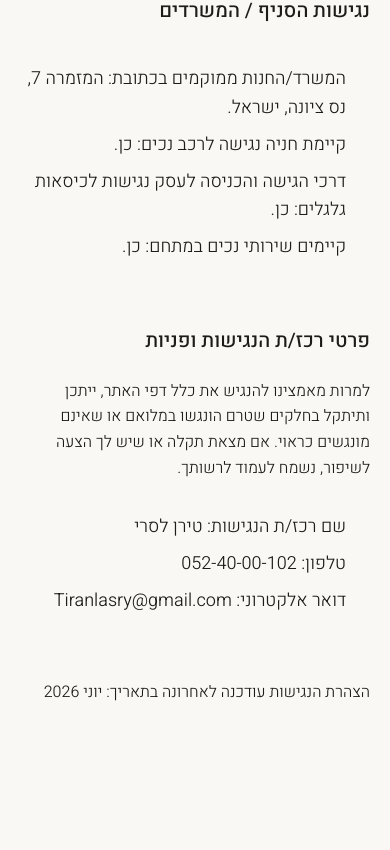
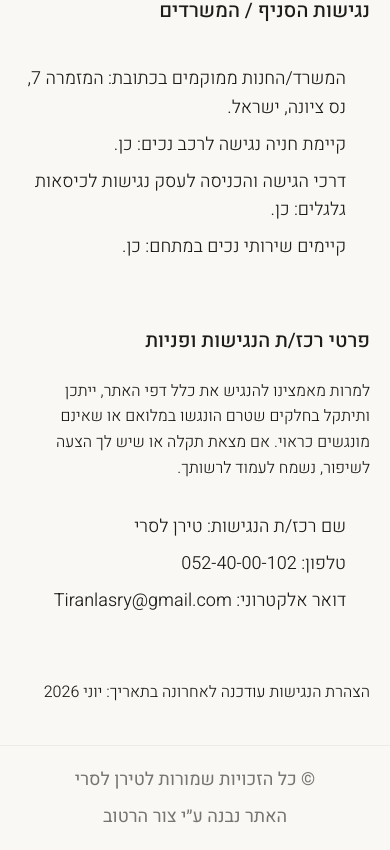
Before and after one commit to Tsoorh/lighting-store-frontend, a React (Vite) app: page /accessibility in a window 390 px wide. Shown: the part 1040-1890 px from the top of the page. Before the commit the page ends 1785 px from the top, so only its background shows below. Built offline with nearby package versions, Linux system fonts and the light colour scheme.

Commit message:
feat: implement AppFooter component with responsive design and localization support

```diff
--- /dev/null
+++ b/src/assets/styles/cmps/AppFooter.css
@@ -0,0 +1,21 @@
+.app-footer {
+    display: flex;
+    justify-content: space-between;
+    align-items: center;
+    padding: 20px 80px;
+    background-color: var(--header-bgc);
+    border-top: 1px solid rgba(0, 0, 0, 0.05);
+    font-family: 'Heebo', sans-serif;
+    font-size: 14px;
+    color: rgba(30, 28, 25, 0.6);
+    grid-area: footer;
+}
+
+@media (max-width: 768px) {
+    .app-footer {
+        flex-direction: column;
+        gap: 10px;
+        padding: 20px;
+        text-align: center;
+    }
+}
--- a/src/assets/styles/cmps/AppHeader.css
+++ b/src/assets/styles/cmps/AppHeader.css
@@ -9,6 +9,15 @@
     height: 104px;
     background: var(--header-bgc);
     z-index: 1000;
+    transition: transform 0.3s ease-in-out, box-shadow 0.3s ease-in-out;
+}
+
+.app-header.header-hidden {
+    transform: translateY(-100%);
+}
+
+.app-header.scrolled {
+    box-shadow: 0 2px 10px rgba(0, 0, 0, 0.05);
 }
 
 .logo {
--- a/src/assets/styles/main.css
+++ b/src/assets/styles/main.css
@@ -15,6 +15,7 @@
 @import "./cmps/ProductList.css";
 @import "./cmps/ProductDetails.css";
 @import "./cmps/MenuModal.css";
+@import "./cmps/AppFooter.css";
 
 
 /* pages */
--- a/src/cmps/AppFooter.tsx
+++ b/src/cmps/AppFooter.tsx
@@ -1,7 +1,22 @@
+import { useLanguage } from '../hooks/useLanguage';
+import '../assets/styles/cmps/AppFooter.css';
+
 export const AppFooter = () => {
+    const { language } = useLanguage();
+    const isEn = language === 'en';
+
     return (
-        <div>
-
-        </div>
-    )
-}
+        <footer className="app-footer" dir={isEn ? 'ltr' : 'rtl'}>
+            <span>
+                {isEn
+                    ? '© All rights reserved to Tiran Lasry'
+                    : '© כל הזכויות שמורות לטירן לסרי'}
+            </span>
+            <span>
+                {isEn
+                    ? 'Built by Tsoor Hartuv'
+                    : 'האתר נבנה ע״י צור הרטוב'}
+            </span>
+        </footer>
+    );
+};
--- a/src/cmps/AppHeader.tsx
+++ b/src/cmps/AppHeader.tsx
@@ -4,7 +4,7 @@ import { Icons } from "./Icons";
 import { useWindowWidth } from "../hooks/useWindowWidth";
 import type { FullProductsOrNull, hebrewEnglishObj } from '../model/product.model';
 import { NavigationList } from './NavigationList';
-import { useEffect, useState, useMemo, type ChangeEvent } from 'react';
+import { useEffect, useState, useMemo, useRef, type ChangeEvent } from 'react';
 import { MenuModal } from './MenuModal';
 import { useNavigate } from 'react-router-dom';
 import { useLanguage } from '../hooks/useLanguage';
@@ -14,6 +14,7 @@ import { productService } from '../services/product.service';
 import { authService } from '../services/auth.service';
 import type { Miniuser } from '../model/user.model';
 import { ImageWithSkeleton } from './Skeleton/ImageWithSkeleton';
+import '../assets/styles/cmps/AppHeader.css';
 
 
 
@@ -33,6 +34,10 @@ export const AppHeader = () => {
     const [isMenuOpen, setIsMenuOpen] = useState(false)
     const [isOnSearch, setIsOnSearch] = useState(false)
     const [inputSearch, setInputSearch] = useState('')
+    const [isVisible, setIsVisible] = useState(true)
+    const [isScrolled, setIsScrolled] = useState(false)
+    const lastScrollY = useRef(0)
+
     const width = useWindowWidth()
     const navigate = useNavigate()
     const { language } = useLanguage()
@@ -41,6 +46,31 @@ export const AppHeader = () => {
     const [user, setUser] = useState<Miniuser | null>(authService.getLoggedinUser())
 
     const isMobile = width <= 768;
+
+    useEffect(() => {
+        const handleScroll = () => {
+            const currentScrollY = window.scrollY
+
+            // Show shadow if scrolled at all
+            setIsScrolled(currentScrollY > 0)
+
+            // Logic for Smart Sticky
+            if (isMenuOpen) {
+                setIsVisible(true)
+            } else if (currentScrollY < 50) {
+                setIsVisible(true)
+            } else if (currentScrollY > lastScrollY.current) {
+                setIsVisible(false) // Scrolling down
+            } else {
+                setIsVisible(true) // Scrolling up
+            }
+
+            lastScrollY.current = currentScrollY
+        }
+
+        window.addEventListener('scroll', handleScroll, { passive: true })
+        return () => window.removeEventListener('scroll', handleScroll)
+    }, [isMenuOpen])
 
     const navbarProperties: NavbarProperties = useMemo(() => {
         const props: NavbarProperties = [
@@ -128,7 +158,7 @@ export const AppHeader = () => {
 
     const isEnglish = language === 'en'
     return (
-        <header className={`app-header ${isEnglish?`en-dir`:`he-dir`}`}>
+        <header className={`app-header ${isEnglish?`en-dir`:`he-dir`} ${!isVisible ? 'header-hidden' : ''} ${isScrolled ? 'scrolled' : ''}`}>
             <div
                 className="logo"
                 role="link"
```
